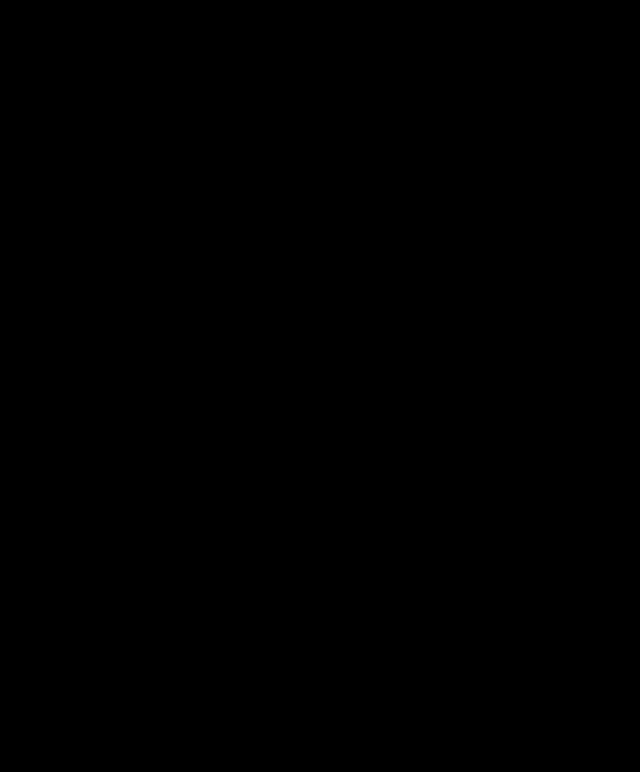
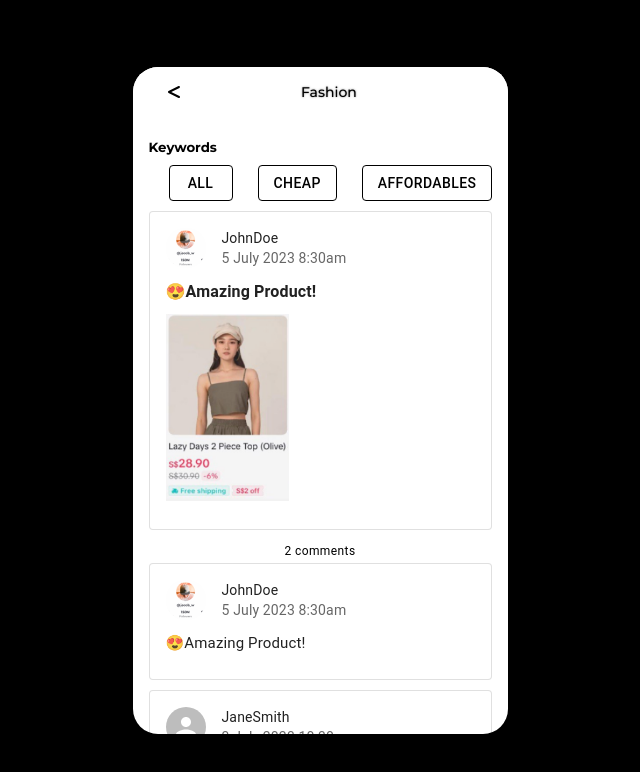
Before and after one commit to peishan31/tiktok-hackathon, a React (Create React App) app: page /specificCategoryPost in a window 1280 px wide. Shown: the top 772 px of the page, without its empty margins (320-960 px from the left). Built offline with nearby package versions, Linux system fonts and the light colour scheme.

Commit message:
backup for SpecificCategoryPost

```diff
--- a/src/App.js
+++ b/src/App.js
@@ -14,6 +14,7 @@
 import Wishlist from "./pages/Wishlist";
 import ProductList from "./pages/ProductList";
 import Category from  "./pages/Category";
+import SpecificCategoryPost from "./pages/SpecificCategoryPost";
 
 function App() {
   return (
@@ -29,6 +30,7 @@
           <Route exact path="/wishlist" component={Wishlist} />
           <Route exact path="/productList" component={ProductList} />
           <Route exact path="/category" component={Category} />
+          <Route exact path="/specificCategoryPost" component={SpecificCategoryPost} />
         </Switch>
       </Router>
     </>
--- /dev/null
+++ b/src/pages/SpecificCategoryPost.jsx
@@ -0,0 +1,133 @@
+import BottomNavbar from '../components/BottomNavbar';
+import TopNavbar from '../components/DefaultTopNavbar';
+import db from "../config/firebase";
+import React, { useEffect, useState, useRef } from 'react';
+import Button from '@mui/material/Button';
+import { Box, Typography, TextField, Card, CardContent, CardHeader, Avatar } from '@mui/material';
+import CloseIcon from '@mui/icons-material/Close';
+import './Category.css';
+import profilepic from '../images/profilepic.png';
+import item1 from '../images/item1.png';
+import AddIcon from '@mui/icons-material/Add';
+import IconButton from '@mui/material/IconButton';
+import { BrowserRouter as Router, Link, Route } from 'react-router-dom';
+
+function SpecificCategoryPost() {
+
+    const [searchQuery, setSearchQuery] = useState('');
+
+    const handleClearSearch = () => {
+        setSearchQuery('');
+    };
+
+    const handleSearch = () => {
+        // TODO: Implement the search functionality here
+        console.log('Search query:', searchQuery);
+    };
+
+    const postContent =
+    {
+        id: 1,
+        userProfileImage: profilepic,
+        username: 'JohnDoe',
+        postTitle: '😍Amazing Product!',
+        comments: 2,
+        productImage: item1,
+        date: '5 July 2023 8:30am',
+    };
+
+    const commentContent = [
+        {
+            id: 1,
+            userProfileImage: profilepic,
+            username: 'JohnDoe',
+            postTitle: '😍Amazing Product!',
+            date: '5 July 2023 8:30am',
+        },
+        {
+            id: 2,
+            username: 'JaneSmith',
+            postTitle: '😎Check out this cool item!',
+            date: '3 July 2023 10:30am',
+        }
+    ];
+
+    const linkStyle = {
+        textDecoration: 'none', // Remove underline
+        color: 'inherit', // Inherit the color from parent
+    };
+
+    const tiktokRedColor = '#EA403F';
+
+    return (
+        <div className="app">
+            <div className="container" style={{backgroundColor: '#fff'}}>
+                <TopNavbar className="top-navbar" title="Fashion"/>
+                <Box sx={{ px: 2 }}>
+                    <div className="navbar">
+                        <h5 style={{ marginBottom: '10px' }}>Keywords</h5>
+                        <ul className="scrollable-container nav-list">
+                        <li className="nav-item">
+                            <Button variant="outlined" color="primary" sx={{ borderColor: 'black', color: 'black' }}>
+                                All
+                            </Button>
+                        </li>
+                        <li className="nav-item">
+                            <Button variant="outlined" color="primary" sx={{ borderColor: 'black', color: 'black' }}>
+                                Cheap
+                            </Button>
+                        </li>
+                        <li className="nav-item">
+                            <Button variant="outlined" color="primary" sx={{ borderColor: 'black', color: 'black' }}>
+                                Affordables
+                            </Button>
+                        </li>
+                        </ul>
+                    </div>
+                    <div className="post-container" style={{ marginTop: '10px'}}>
+                        <Card key={postContent.id} variant="outlined" style={{ marginBottom: '10px' }}>
+                            <CardHeader
+                                avatar={<Avatar alt={postContent.username} src={postContent.userProfileImage} />}
+                                title={postContent.username}
+                                subheader={postContent.date}
+                                style={{ paddingRight: '16px' }}
+                            />
+                            <CardContent>
+                                <Typography variant="body1" style={{ marginTop: '-20px', fontWeight: 'bold' }}>{postContent.postTitle}</Typography>
+                                {postContent.productImage && (
+                                <img
+                                    src={postContent.productImage}
+                                    alt="Product"
+                                    style={{ maxWidth: '40%', marginTop: '10px' }}
+                                />
+                                )}
+                            </CardContent>
+                        </Card>
+                        <div style={{ marginTop: '10px', textAlign: 'center' }}>
+                            <Typography variant="caption">
+                                {postContent.comments} comments
+                            </Typography>
+                        </div>
+                    </div>
+                    <div className="comments-container" style={{ marginTop: '1px'}}>
+                        {commentContent.map((card) => (
+                            <Card key={card.id} variant="outlined" style={{ marginBottom: '10px' }}>
+                            <CardHeader
+                                avatar={<Avatar alt={card.username} src={card.userProfileImage} />}
+                                title={card.username}
+                                subheader={card.date}
+                                style={{ paddingRight: '16px' }}
+                            />
+                            <CardContent>
+                                <Typography variant="body1" style={{ marginTop: '-20px', fontSize: '15px' }}>{card.postTitle}</Typography>
+                            </CardContent>
+                            </Card>
+                        ))}
+                    </div>
+                </Box>
+            </div>
+        </div>
+    );
+}
+
+export default SpecificCategoryPost;
```
